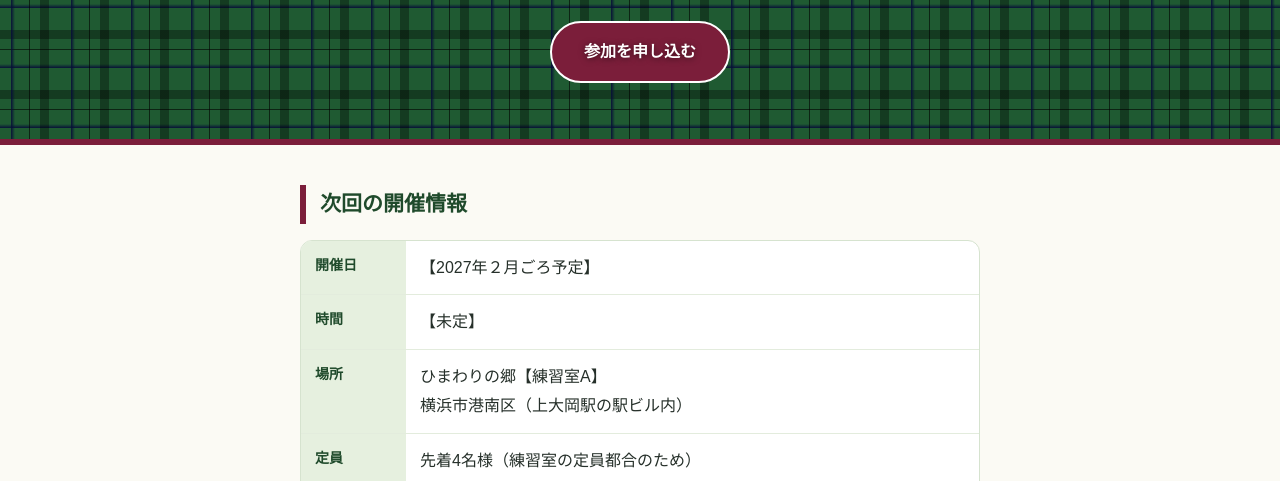
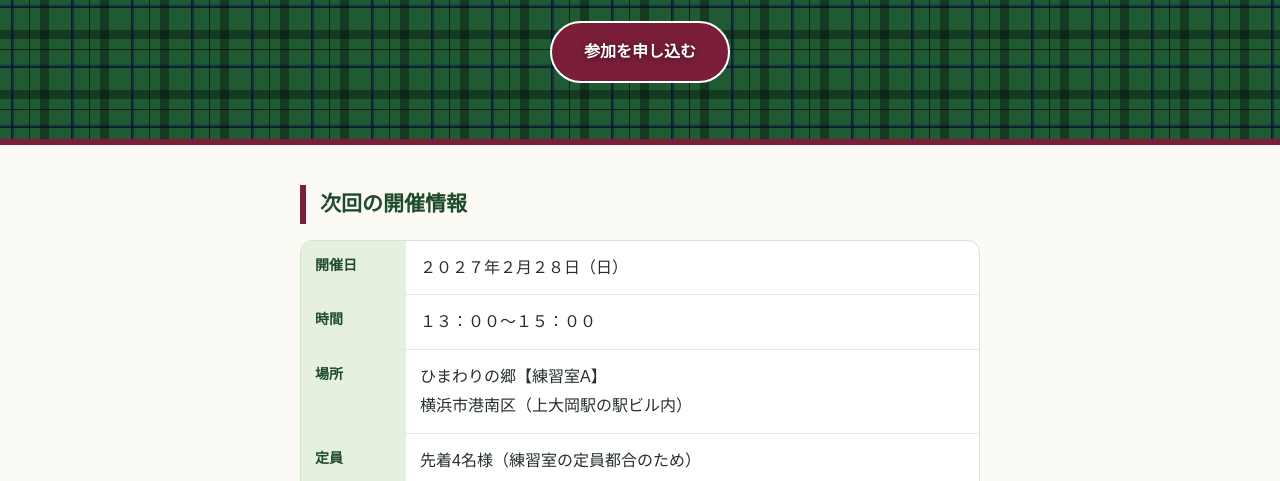
Before and after one commit to yokohamacelt/session-kk44, a plain HTML site: page index.html in a window 1280 px wide. Shown: the part 319-800 px from the top of the page. Drawn offline with Linux system fonts and the light colour scheme.

Commit message:
Update index.html

```diff
--- a/index.html
+++ b/index.html
@@ -148,8 +148,8 @@
   <section>
     <h2>次回の開催情報</h2>
     <dl class="info">
-      <div><dt>開催日</dt><dd>【2027年２月ごろ予定】</dd></div>
-      <div><dt>時間</dt><dd>【未定】</dd></div>
+      <div><dt>開催日</dt><dd>２０２７年２月２８日（日）</dd></div>
+      <div><dt>時間</dt><dd>１３：００～１５：００</dd></div>
       <div><dt>場所</dt><dd>ひまわりの郷【練習室A】<br>横浜市港南区（上大岡駅の駅ビル内）</dd></div>
       <div><dt>定員</dt><dd>先着4名様（練習室の定員都合のため）</dd></div>
       <div><dt>参加費</dt><dd>300円程度（会場費を参加者で割り勘します）</dd></div>
```
